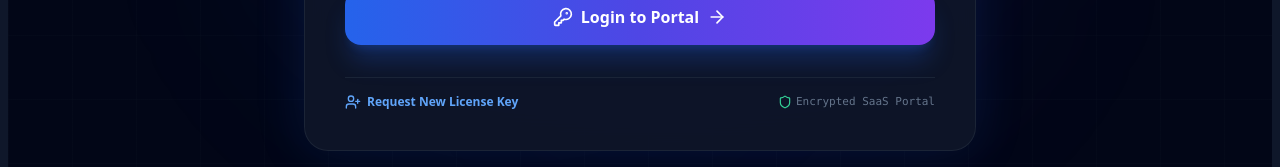
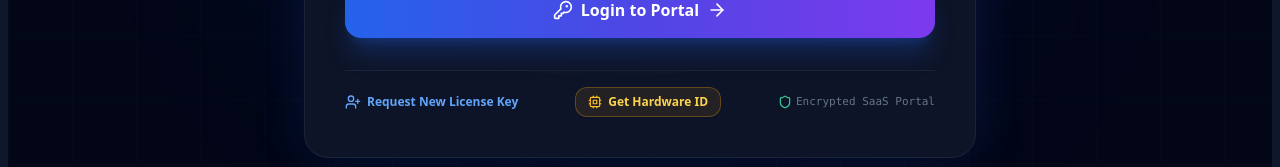
Before and after one commit to gattuelfsolvers/certificateapp, a React (Vite) app in the folder frontend/: page / in a window 1280 px wide. Shown: the part 541-708 px from the top of the page. Built offline with nearby package versions, Linux system fonts and the light colour scheme; no server answers.

Commit message:
Add Get Hardware ID button and popup modal to login footer

```diff
--- a/frontend/src/components/UniversalLogin.jsx
+++ b/frontend/src/components/UniversalLogin.jsx
@@ -97,6 +97,32 @@ export default function UniversalLogin({ onLoginSuccess }) {
     } catch (err) {
       alert('Failed to submit request: ' + err.message);
     }
+  };
+
+  // HWID Modal State
+  const [isHwidModalOpen, setIsHwidModalOpen] = useState(false);
+  const [currentHwid, setCurrentHwid] = useState('');
+
+  const handleGetHwid = () => {
+    let storedHwid = localStorage.getItem('CLIENT_SYSTEM_HWID');
+    if (!storedHwid) {
+      const userAgent = navigator.userAgent;
+      const screenRes = `${window.screen.width}x${window.screen.height}`;
+      const platform = navigator.platform || 'Win32';
+      const rawString = `${userAgent}-${screenRes}-${platform}`;
+
+      let hash = 0;
+      for (let i = 0; i < rawString.length; i++) {
+        const char = rawString.charCodeAt(i);
+        hash = (hash << 5) - hash + char;
+        hash |= 0;
+      }
+      const hexHash = Math.abs(hash).toString(16).toUpperCase().padStart(8, '0');
+      storedHwid = `HWID-${platform.replace(/[^a-zA-Z0-9]/g, '').toUpperCase().slice(0, 3)}-${hexHash.slice(0, 4)}-${hexHash.slice(4, 8)}`;
+      localStorage.setItem('CLIENT_SYSTEM_HWID', storedHwid);
+    }
+    setCurrentHwid(storedHwid);
+    setIsHwidModalOpen(true);
   };
 
   return (
@@ -202,7 +228,7 @@ export default function UniversalLogin({ onLoginSuccess }) {
         </form>
 
         {/* Footer Navigation */}
-        <div className="text-center pt-4 border-t border-slate-800/80 flex items-center justify-between text-xs">
+        <div className="text-center pt-4 border-t border-slate-800/80 flex items-center justify-between text-xs gap-2">
           <button
             onClick={() => setIsRequestModalOpen(true)}
             className="text-blue-400 font-bold hover:text-blue-300 transition flex items-center gap-1.5"
@@ -210,12 +236,65 @@ export default function UniversalLogin({ onLoginSuccess }) {
             <UserPlus className="w-4 h-4" />
             Request New License Key
           </button>
+
+          {/* GET HARDWARE ID BUTTON */}
+          <button
+            type="button"
+            onClick={handleGetHwid}
+            className="px-3 py-1.5 rounded-xl bg-amber-500/10 hover:bg-amber-500/20 border border-amber-500/30 text-amber-300 font-extrabold transition flex items-center gap-1.5 shadow-sm active:scale-95"
+          >
+            <Cpu className="w-3.5 h-3.5 text-amber-400" />
+            Get Hardware ID
+          </button>
+
           <span className="text-slate-500 font-mono text-[11px] flex items-center gap-1">
             <Shield className="w-3.5 h-3.5 text-emerald-400" />
             Encrypted SaaS Portal
           </span>
         </div>
       </div>
+
+      {/* HARDWARE ID POPUP MODAL */}
+      {isHwidModalOpen && (
+        <div className="fixed inset-0 z-50 bg-slate-950/80 backdrop-blur-md flex items-center justify-center p-4">
+          <div className="bg-slate-900 border border-amber-500/40 rounded-3xl p-6 max-w-md w-full shadow-2xl space-y-5 text-center relative animate-in fade-in zoom-in-95 duration-200">
+            <div className="w-14 h-14 rounded-2xl bg-amber-500/10 border border-amber-500/30 flex items-center justify-center mx-auto text-amber-400 shadow-lg">
+              <Cpu className="w-7 h-7" />
+            </div>
+
+            <div className="space-y-2">
+              <h3 className="text-lg font-black text-white">System Hardware ID</h3>
+              <p className="text-xs text-slate-300 font-medium">
+                your system's hwid is -
+              </p>
+            </div>
+
+            <div className="bg-slate-950 border border-slate-800 rounded-2xl p-4 flex items-center justify-between gap-3">
+              <span className="font-mono text-sm font-black text-amber-300 tracking-wider break-all select-all">
+                "{currentHwid}"
+              </span>
+              <button
+                onClick={() => {
+                  navigator.clipboard.writeText(currentHwid);
+                  alert('Hardware ID copied to clipboard!');
+                }}
+                className="px-3 py-1.5 bg-amber-500 text-slate-950 font-bold text-xs rounded-xl hover:bg-amber-400 shrink-0"
+              >
+                Copy
+              </button>
+            </div>
+
+            <div className="pt-2">
+              <button
+                onClick={() => setIsHwidModalOpen(false)}
+                className="w-full py-2.5 bg-slate-800 hover:bg-slate-700 text-white font-bold text-xs rounded-xl transition"
+              >
+                Close Window
+              </button>
+            </div>
+          </div>
+        </div>
+      )}
 
       {/* Request New License Modal */}
       {isRequestModalOpen && (
```
